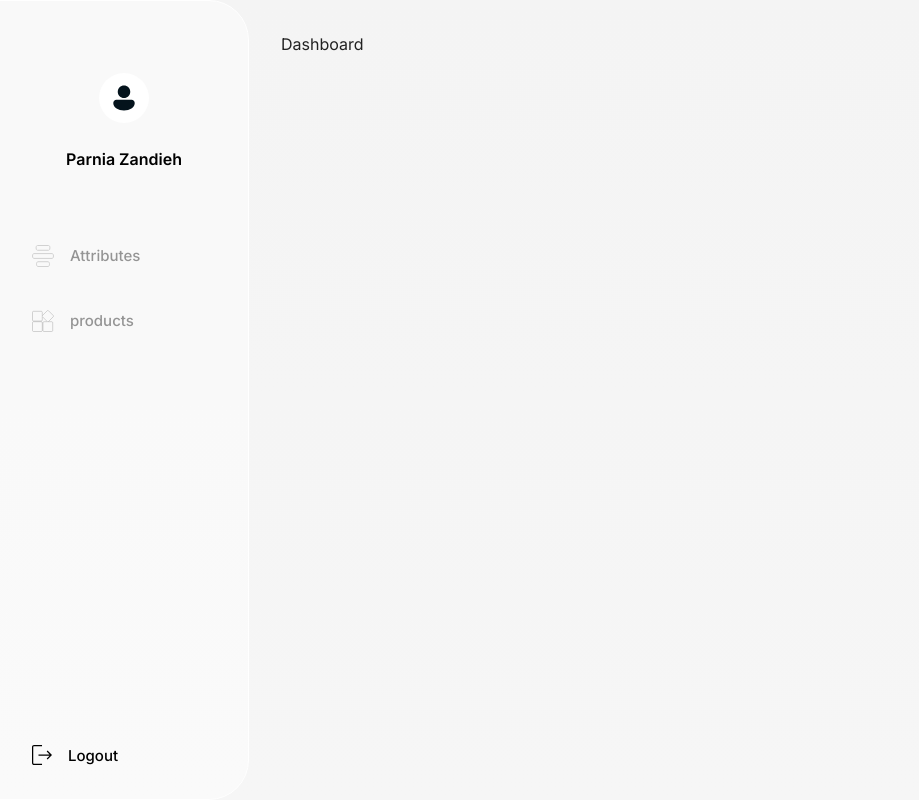
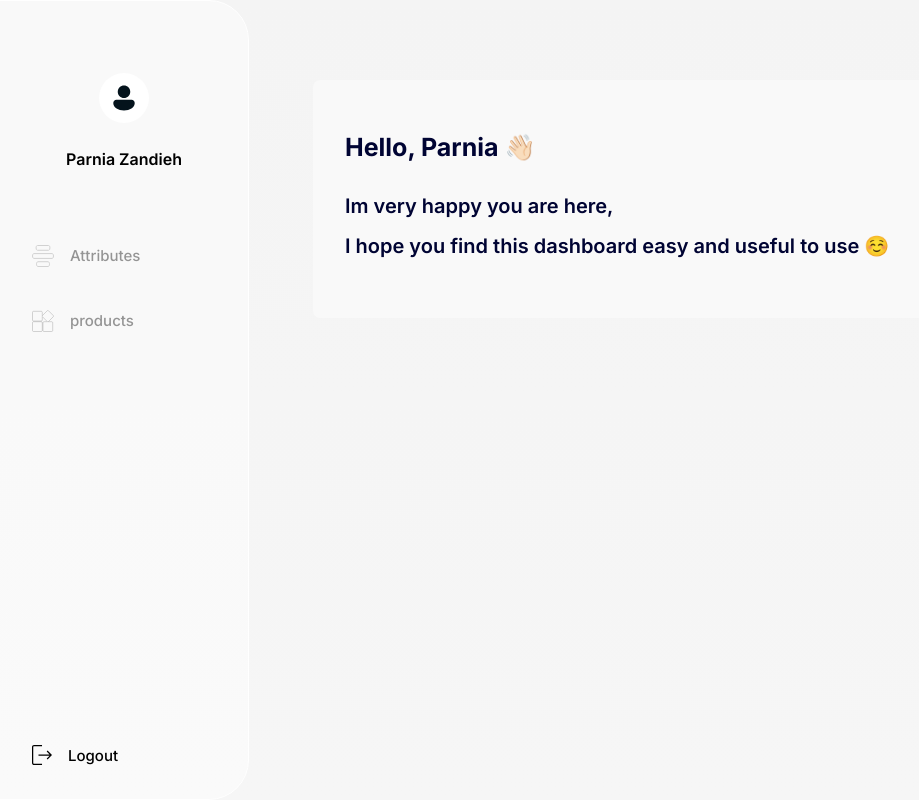
Before and after one commit to MatinT-SA/nak-dashboard-challenge, a React (Vite) app: page / in a window 1280 px wide. Shown: the whole page, without its empty margins (1-920 px from the left). Built offline with nearby package versions, Linux system fonts and the light colour scheme; sample sign-in values are in the browser's storage.

Commit message:
dashboard content

```diff
--- a/src/pages/Dashboard.tsx
+++ b/src/pages/Dashboard.tsx
@@ -1,3 +1,36 @@
+import styled from "@emotion/styled";
+
+const Container = styled.div`
+  background-color: rgba(255, 255, 255, 0.4);
+  padding: 2rem;
+  border-radius: 7px;
+  color: #000433;
+  max-width: 1288px;
+  margin: 3rem 2rem;
+  height: auto;
+`;
+
+const Heading = styled.h1`
+  font-size: 25px;
+  font-weight: 700;
+  margin-bottom: 1rem;
+`;
+
+const Message = styled.p`
+  font-size: 20px;
+  font-weight: 600;
+  line-height: 40px;
+  white-space: pre-line;
+`;
+
 export default function Dashboard() {
-  return <div>Dashboard</div>;
+  return (
+    <Container>
+      <Heading>Hello, Parnia 👋🏻</Heading>
+      <Message>
+        Im very happy you are here,
+        <br /> I hope you find this dashboard easy and useful to use ☺️
+      </Message>
+    </Container>
+  );
 }
```
